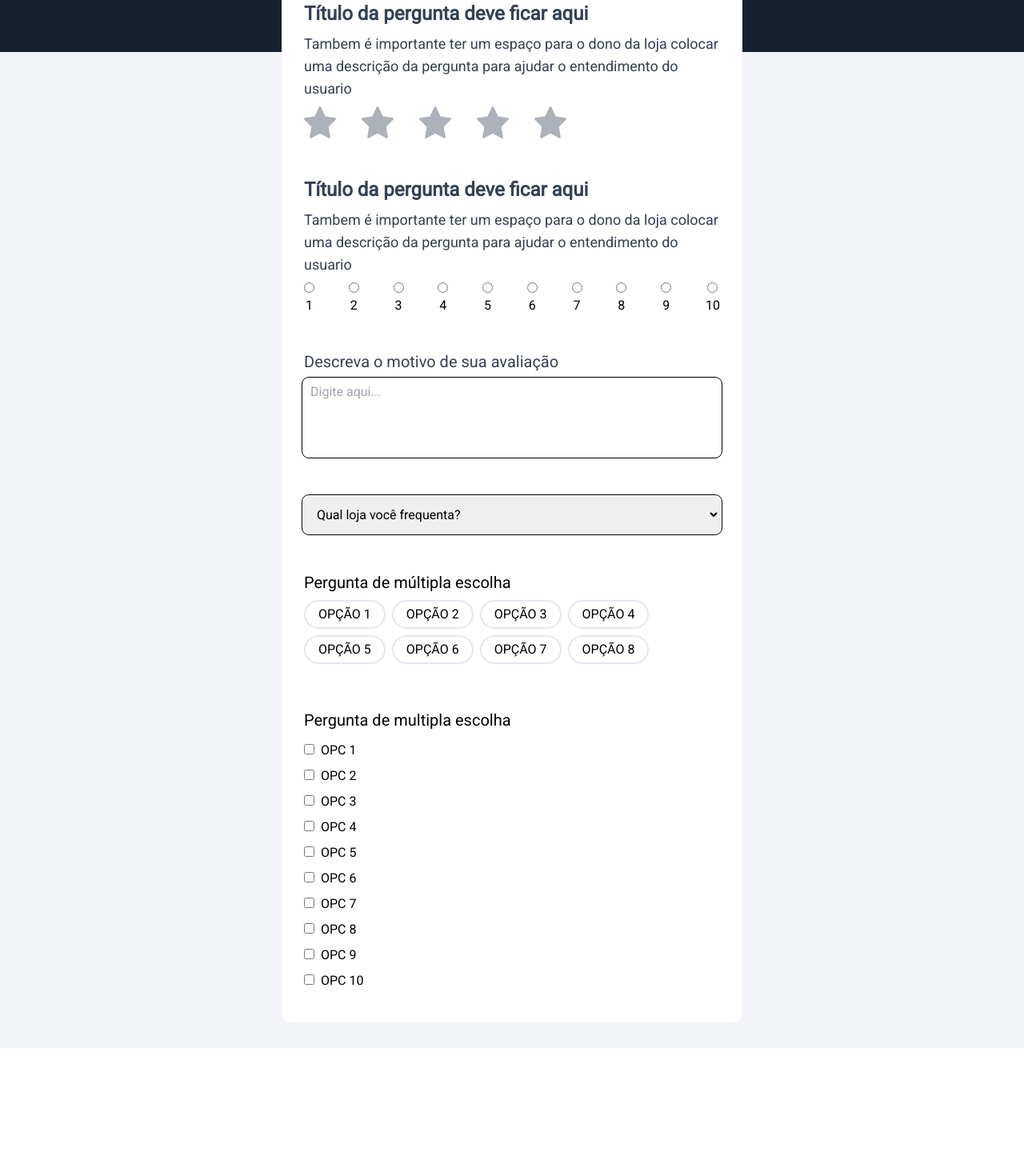
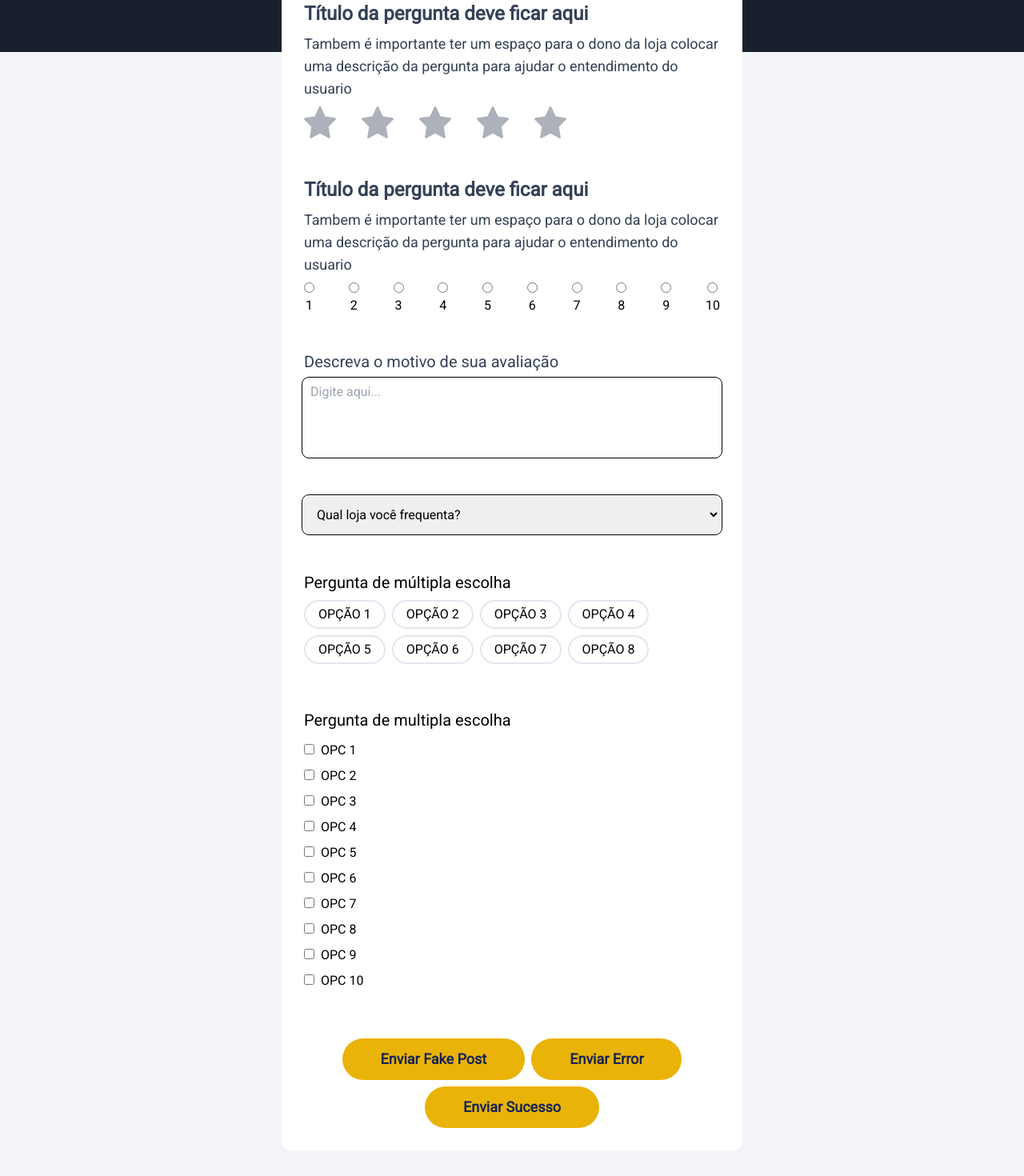
Before and after one commit to pierre-freire/fidelimax, a Next.js app: page / in a window 1280 px wide. Shown: the part 203-1673 px from the top of the page at 80% size. Before the commit the page ends 1513 px from the top, so only its background shows below. Built offline with nearby package versions, Linux system fonts and the light colour scheme.

Commit message:
FEAT: component button done

```diff
--- a/app/page.tsx
+++ b/app/page.tsx
@@ -9,9 +9,9 @@ export default function Home() {
 			<Header />
 			<main className={`px-4 py-8 w-full ${styles.main}`}>
 				<p className="text-sm text-slate-300">Pesquisa de Satisfação</p>
-				<div className="w-full flex justify-center">
+				<section className="w-full flex justify-center">
 					<Blocks />
-				</div>
+				</section>
 			</main>
 		</div>
 	);
--- a/components/blocks/blocks.tsx
+++ b/components/blocks/blocks.tsx
@@ -1,25 +1,38 @@
+"use client";
+
 import Star from "./questionComponents/star";
 import MultiRadio from "./questionComponents/multiRadio";
 import Text from "./questionComponents/text";
 import Select from "./questionComponents/select";
 import MultiChoice from "./questionComponents/multiChoice";
 import Checkbox from "./questionComponents/checkbox";
+import Button from "./questionComponents/button";
 
 function Blocks() {
+	function click() {
+		console.log("click");
+	}
+
 	return (
 		<div className="max-w-xl">
 			<h2 className="font-bold text-white text-4xl mb-4">
 				Pesquisa de Satisfação
 			</h2>
 
-			<ul className="bg-white p-7 rounded-xl flex flex-col gap-12">
+			<form className="bg-white p-7 rounded-xl flex flex-col gap-12 list-none">
 				<Star />
 				<MultiRadio />
 				<Text />
 				<Select />
 				<MultiChoice />
 				<Checkbox />
-			</ul>
+
+				<div className="flex flex-wrap gap-2 justify-center">
+					<Button text="Enviar Fake Post" handleClick={click} />
+					<Button text="Enviar Error" handleClick={click} />
+					<Button text="Enviar Sucesso" handleClick={click} />
+				</div>
+			</form>
 		</div>
 	);
 }
--- /dev/null
+++ b/components/blocks/questionComponents/button/button.tsx
@@ -0,0 +1,24 @@
+"use client";
+
+interface IButton {
+	handleClick: Function;
+	text: string;
+}
+
+function Button({ handleClick, text }: IButton) {
+	function buttonClick(e: any) {
+		e.preventDefault();
+		handleClick();
+	}
+
+	return (
+		<button
+			onClick={(e) => buttonClick(e)}
+			className=" py-3 px-12 rounded-full bg-yellow-500 text-blue-950 text-lg font-black"
+		>
+			{text}
+		</button>
+	);
+}
+
+export default Button;
--- /dev/null
+++ b/components/blocks/questionComponents/button/index.tsx
@@ -0,0 +1,3 @@
+import Button from "./button";
+
+export default Button;
--- a/components/blocks/questionComponents/checkbox/checkbox.tsx
+++ b/components/blocks/questionComponents/checkbox/checkbox.tsx
@@ -56,7 +56,7 @@ function CheckElement({ elm, isChecked, handleContent }: ICheckElement) {
 	const elementId = useId();
 
 	return (
-		<li className="my-4">
+		<div className="my-4">
 			<input
 				id={elementId}
 				type="checkbox"
@@ -67,7 +67,7 @@ function CheckElement({ elm, isChecked, handleContent }: ICheckElement) {
 			<label htmlFor={elementId} className="pl-2 cursor-pointer select-none">
 				{elm.label}
 			</label>
-		</li>
+		</div>
 	);
 }
 
--- a/components/blocks/questionComponents/multiChoice/multiChoice.tsx
+++ b/components/blocks/questionComponents/multiChoice/multiChoice.tsx
@@ -27,7 +27,7 @@ function MultiChoice() {
 	}
 
 	return (
-		<li>
+		<div>
 			<h3 className="mb-2 text-xl">Pergunta de múltipla escolha</h3>
 			<ul className="flex gap-2 flex-wrap my-2">
 				{items.map((elm, i) => {
@@ -44,7 +44,7 @@ function MultiChoice() {
 					);
 				})}
 			</ul>
-		</li>
+		</div>
 	);
 }
 
--- a/components/blocks/questionComponents/multiRadio/multiRadio.tsx
+++ b/components/blocks/questionComponents/multiRadio/multiRadio.tsx
@@ -11,7 +11,7 @@ function MultiRadio() {
 	}
 
 	return (
-		<li>
+		<div>
 			<h3 className="text-slate-700 text-2xl font-extrabold mb-2">
 				Título da pergunta deve ficar aqui
 			</h3>
@@ -38,7 +38,7 @@ function MultiRadio() {
 					);
 				})}
 			</ul>
-		</li>
+		</div>
 	);
 }
 
--- a/components/blocks/questionComponents/select/select.tsx
+++ b/components/blocks/questionComponents/select/select.tsx
@@ -6,7 +6,7 @@ function Select() {
 	const [content, setContent] = useState("");
 
 	return (
-		<li className="w-full">
+		<div className="w-full">
 			<select
 				className="outline outline-offset-2 outline-1 rounded-md p-3 cursor-pointer w-full"
 				value={content}
@@ -22,7 +22,7 @@ function Select() {
 				<option value="loja03">Loja 3</option>
 				<option value="loja04">Loja 4</option>
 			</select>
-		</li>
+		</div>
 	);
 }
 
--- a/components/blocks/questionComponents/star/star.tsx
+++ b/components/blocks/questionComponents/star/star.tsx
@@ -8,7 +8,7 @@ import Image from "next/image";
 function Star() {
 	const [value, setValue] = useState<number>(0);
 	return (
-		<li>
+		<div>
 			<h3 className="text-slate-700 text-2xl font-extrabold mb-2">
 				Título da pergunta deve ficar aqui
 			</h3>
@@ -34,7 +34,7 @@ function Star() {
 					);
 				})}
 			</ul>
-		</li>
+		</div>
 	);
 }
 
--- a/components/blocks/questionComponents/text/text.tsx
+++ b/components/blocks/questionComponents/text/text.tsx
@@ -6,7 +6,7 @@ function Text() {
 	const [content, setContent] = useState("");
 
 	return (
-		<li>
+		<div>
 			<h3 className="text-slate-700 text-xl mb-2">
 				Descreva o motivo de sua avaliação
 			</h3>
@@ -16,7 +16,7 @@ function Text() {
 				value={content}
 				onChange={(e) => setContent(e.target.value)}
 			/>
-		</li>
+		</div>
 	);
 }
 
```
